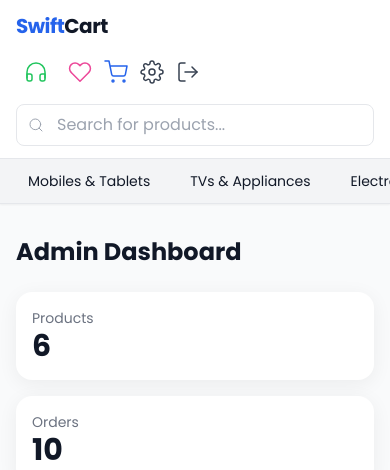
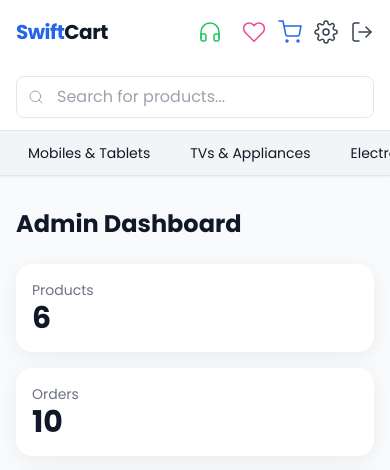
Before and after one commit to iamaindrik/swiftcart, a Flask app: page /admin/ in a window 390 px wide. Shown: the top 470 px of the page. Run offline with Flask 3, Linux system fonts and the light colour scheme; a user stored in the database is signed in; data comes from the database, SQL or seed files in the repository; some libraries are stand-ins or nearby versions.

Commit message:
Update base.html

```diff
--- a/mercado/templates/base.html
+++ b/mercado/templates/base.html
@@ -32,18 +32,16 @@
 <body class="bg-gray-50 text-gray-900 flex flex-col min-h-screen">
 
 <!-- Header -->
-<!-- Header -->
-<!-- Header -->
 <header class="bg-white border-b sticky top-0 z-40 shadow-sm">
-  <div class="max-w-7xl mx-auto px-4 sm:px-6 py-3 flex flex-col gap-3 sm:flex-row sm:items-center sm:justify-between">
+  <div class="max-w-7xl mx-auto px-4 sm:px-6 py-3 flex items-center justify-between gap-4 flex-wrap">
 
-    <!-- Logo (Left on Desktop, Left on Mobile) -->
-    <a href="{{ url_for('shop.home') }}" class="text-xl sm:text-2xl font-extrabold tracking-tight flex items-center order-1">
+    <!-- Brand -->
+    <a href="{{ url_for('shop.home') }}" class="text-xl sm:text-2xl font-extrabold tracking-tight flex items-center">
       <span class="text-blue-600">Swift</span><span class="text-gray-900">Cart</span>
     </a>
 
-    <!-- Search Bar (Full width on mobile, centered on desktop) -->
-    <div class="relative w-full sm:flex-1 max-w-2xl sm:mx-6 order-3 sm:order-2">
+    <!-- Search -->
+    <div class="relative flex-1 w-full sm:w-auto max-w-2xl mx-auto order-3 sm:order-2 mt-2 sm:mt-0">
       <span class="absolute inset-y-0 left-3 flex items-center pointer-events-none text-gray-400">
         <i data-feather="search" class="w-4 h-4"></i>
       </span>
@@ -53,7 +51,7 @@
     </div>
 
     <!-- Right Icons -->
-    <div class="flex items-center gap-3 order-2 sm:order-3">
+    <div class="flex items-center gap-3 ml-auto order-2 sm:order-3">
       <!-- 24/7 Support -->
       <a href="tel:+918609294784" class="flex items-center p-2 rounded hover:bg-green-100" title="24/7 Support">
         <i data-feather="headphones" class="w-6 h-6 text-green-500"></i>
@@ -119,8 +117,6 @@
   </nav>
   {% endif %}
 </header>
-
-
 
 <!-- Main -->
 <main class="flex-grow max-w-7xl mx-auto px-4 sm:px-6 lg:px-8 py-8">
```
